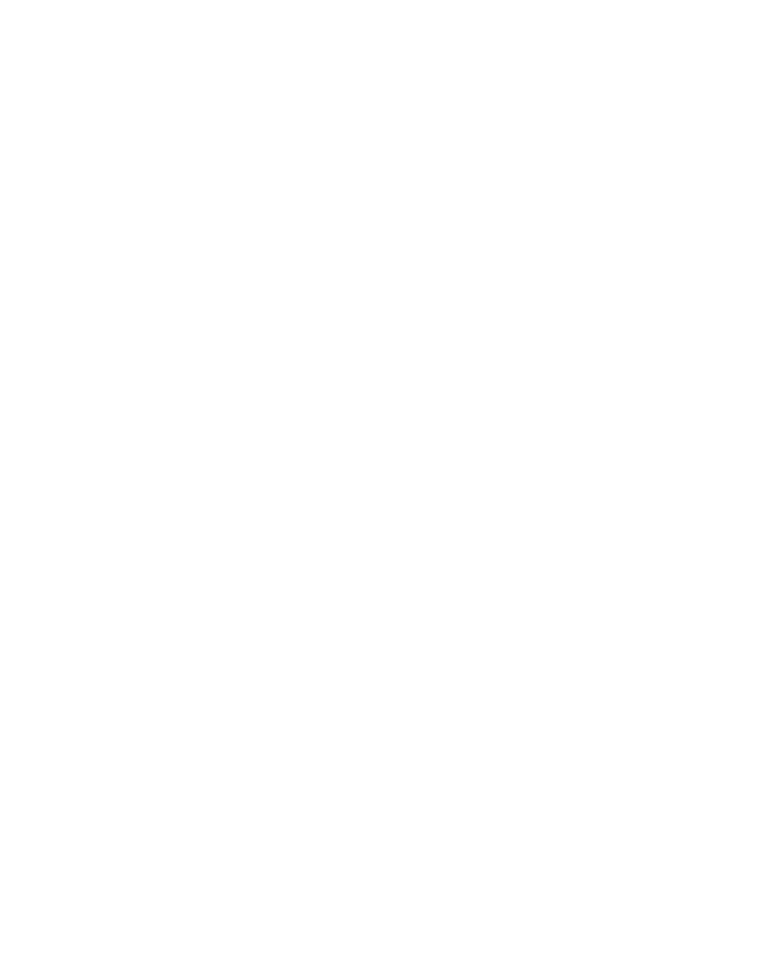
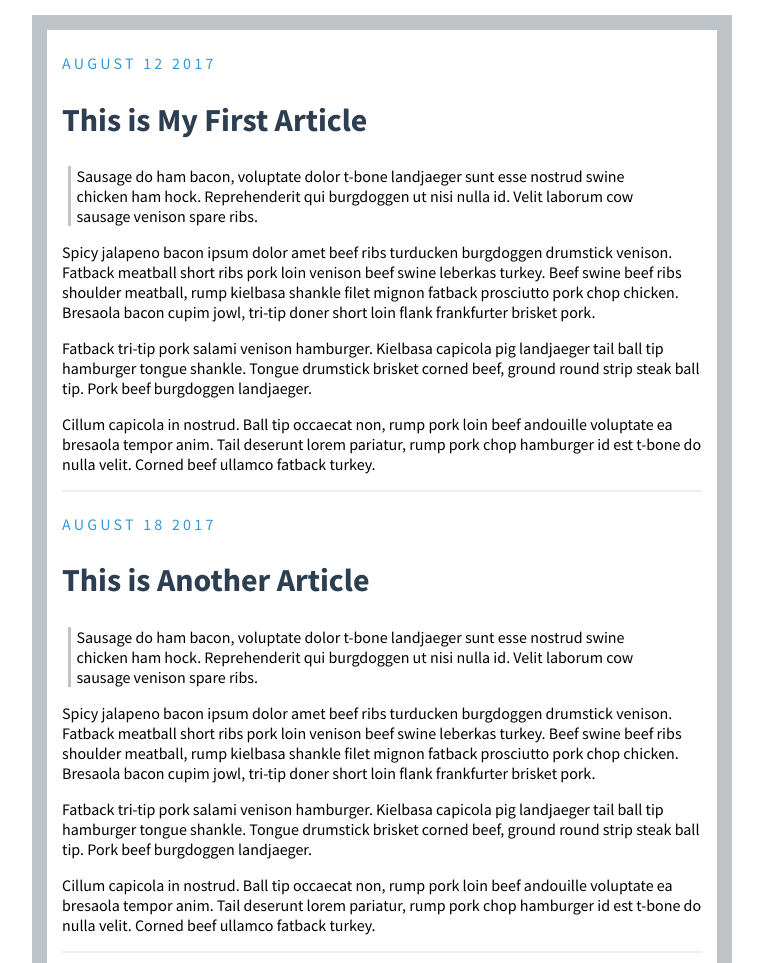
Before and after one commit to ttmwebdesign/WebDevBootcamp, a plain HTML site: page blog.html in a window 1280 px wide. Shown: the top 963 px of the page, without its empty margins (258-1021 px from the left). Before the commit the page ends 800 px from the top, so only its background shows below. Drawn offline with Linux system fonts and the light colour scheme.

Commit message:
2nd project: blog

```diff
--- a/blog.html
+++ b/blog.html
@@ -1,10 +1,31 @@
 <!DOCTYPE html>
 <html lang="en">
-<head>
+	<head>
 	<meta charset="UTF-8">
-	<title>Document</title>
-</head>
+	<title>My Blog</title>
+	<link href="https://fonts.googleapis.com/css?family=Source+Sans+Pro:400,700" rel="stylesheet">
+	<link rel="stylesheet" type="text/css" href="blog_style.css">
+	</head>
 <body>
-
+	<div class="main">
+		<div class="post">
+			<h4>August 12 2017</h4>
+			<h2>This is My First Article</h2>
+			<blockquote><p>Sausage do ham bacon, voluptate dolor t-bone landjaeger sunt esse nostrud swine chicken ham hock. Reprehenderit qui burgdoggen ut nisi nulla id. Velit laborum cow sausage venison spare ribs. </p></blockquote>
+			<p>Spicy jalapeno bacon ipsum dolor amet beef ribs turducken burgdoggen drumstick venison. Fatback meatball short ribs pork loin venison beef swine leberkas turkey. Beef swine beef ribs shoulder meatball, rump kielbasa shankle filet mignon fatback prosciutto pork chop chicken. Bresaola bacon cupim jowl, tri-tip doner short loin flank frankfurter brisket pork.</p>
+			<p>Fatback tri-tip pork salami venison hamburger. Kielbasa capicola pig landjaeger tail ball tip hamburger tongue shankle. Tongue drumstick brisket corned beef, ground round strip steak ball tip. Pork beef burgdoggen landjaeger.</p>
+			<p>Cillum capicola in nostrud. Ball tip occaecat non, rump pork loin beef andouille voluptate ea bresaola tempor anim. Tail deserunt lorem pariatur, rump pork chop hamburger id est t-bone do nulla velit. Corned beef ullamco fatback turkey.</p>
+			<hr class="rule" >
+		</div>
+		<div class="post">
+			<h4>August 18 2017</h4>
+			<h2>This is Another Article</h2>
+			<blockquote><p>Sausage do ham bacon, voluptate dolor t-bone landjaeger sunt esse nostrud swine chicken ham hock. Reprehenderit qui burgdoggen ut nisi nulla id. Velit laborum cow sausage venison spare ribs. </p></blockquote>
+			<p>Spicy jalapeno bacon ipsum dolor amet beef ribs turducken burgdoggen drumstick venison. Fatback meatball short ribs pork loin venison beef swine leberkas turkey. Beef swine beef ribs shoulder meatball, rump kielbasa shankle filet mignon fatback prosciutto pork chop chicken. Bresaola bacon cupim jowl, tri-tip doner short loin flank frankfurter brisket pork.</p>
+			<p>Fatback tri-tip pork salami venison hamburger. Kielbasa capicola pig landjaeger tail ball tip hamburger tongue shankle. Tongue drumstick brisket corned beef, ground round strip steak ball tip. Pork beef burgdoggen landjaeger.</p>
+			<p>Cillum capicola in nostrud. Ball tip occaecat non, rump pork loin beef andouille voluptate ea bresaola tempor anim. Tail deserunt lorem pariatur, rump pork chop hamburger id est t-bone do nulla velit. Corned beef ullamco fatback turkey.</p>
+			<hr class="rule" >
+		</div>
+	</div>
 </body>
 </html>
--- a/blog_style-min.css
+++ b/blog_style-min.css
@@ -1 +1 @@
-body{width:75%;margin:0 auto;font-family:Source Sans Pro}.main{border:15px solid #bdc3c7;padding:2px 15px;margin:15px}hr.rule{border-top:1px solid #eee;border-left:none}h2{color:#2c3e50}h4{color:#3498db;text-transform:uppercase;font-size:.875em;font-weight:300;letter-spacing:.125em}blockquote{border-left:3px solid #bdc3c7;margin-left:1%;padding-left:5px}
+body{width:80%;max-width:700px;margin:0 auto;font-family:Source Sans Pro}.main{border:15px solid #bdc3c7;padding:2px 15px;margin:15px 0}hr.rule{border-top:1px solid #eee;border-left:none}h2{color:#2c3e50;font-size:2rem}h4{color:#3498db;text-transform:uppercase;font-size:1rem;letter-spacing:.2rem;font-weight:300}blockquote{border-left:3px solid #bdc3c7;margin-left:1%;padding-left:5px}
--- a/blog_style.css
+++ b/blog_style.css
@@ -1,3 +1,36 @@
 body {
+	width: 80%;
+	max-width: 700px;
+	margin: 0 auto;
+	font-family: Source Sans Pro;
+}
 
+.main {
+	border: 15px solid #bdc3c7;
+	padding: 2px 15px;
+	margin: 15px 0;
 }
+
+hr.rule {
+	border-top: 1px solid #eee;
+	border-left: none;
+}
+
+h2 {
+	color: #2c3e50;
+	font-size: 2rem;
+}
+
+h4 {
+	color: #3498db;
+	text-transform: uppercase;
+	font-size: 1rem;
+	letter-spacing: .2rem;
+	font-weight: 300;
+}
+
+blockquote {
+	border-left: 3px solid #bdc3c7;
+	margin-left: 1%;
+	padding-left: 5px;
+}
```
